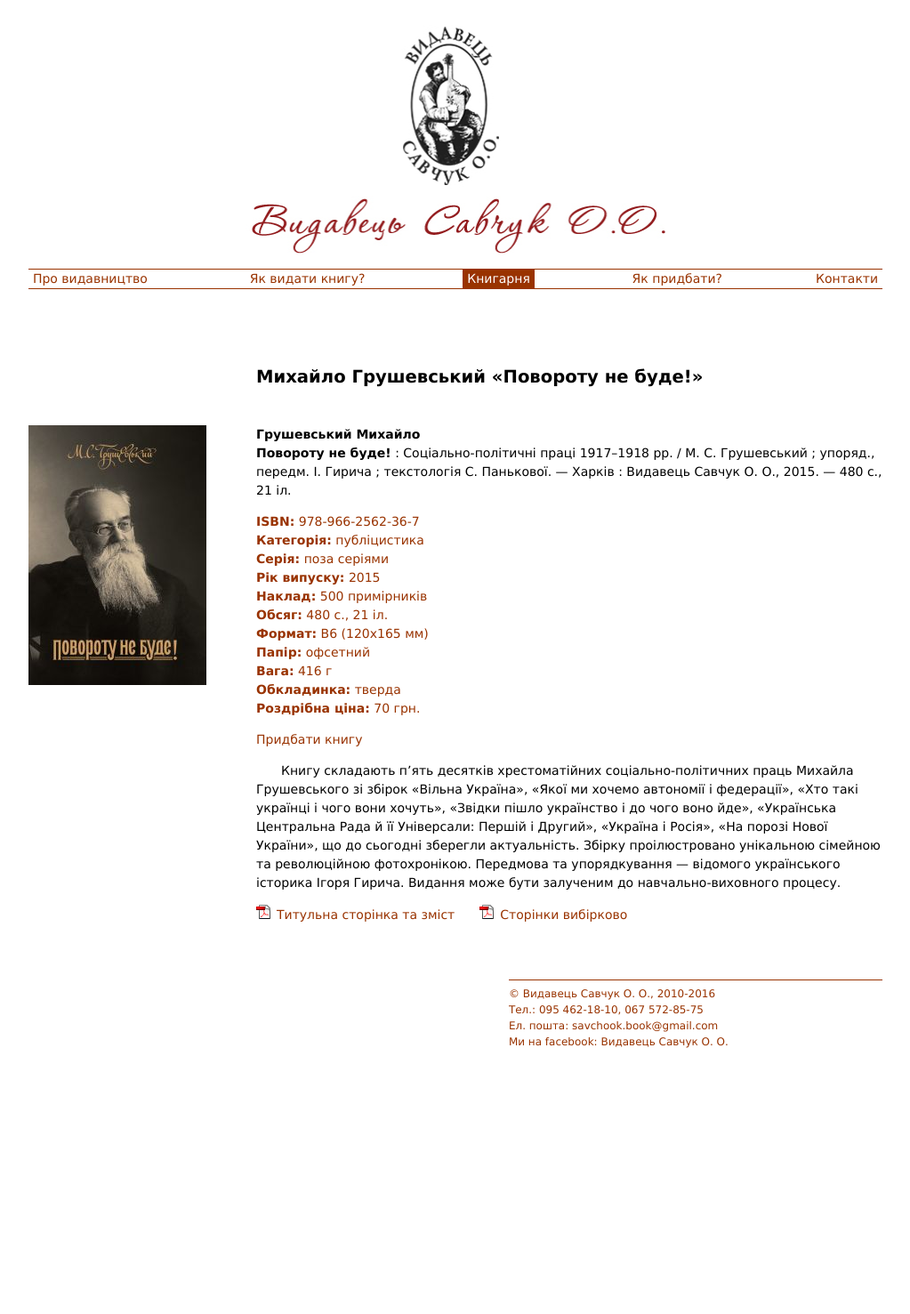
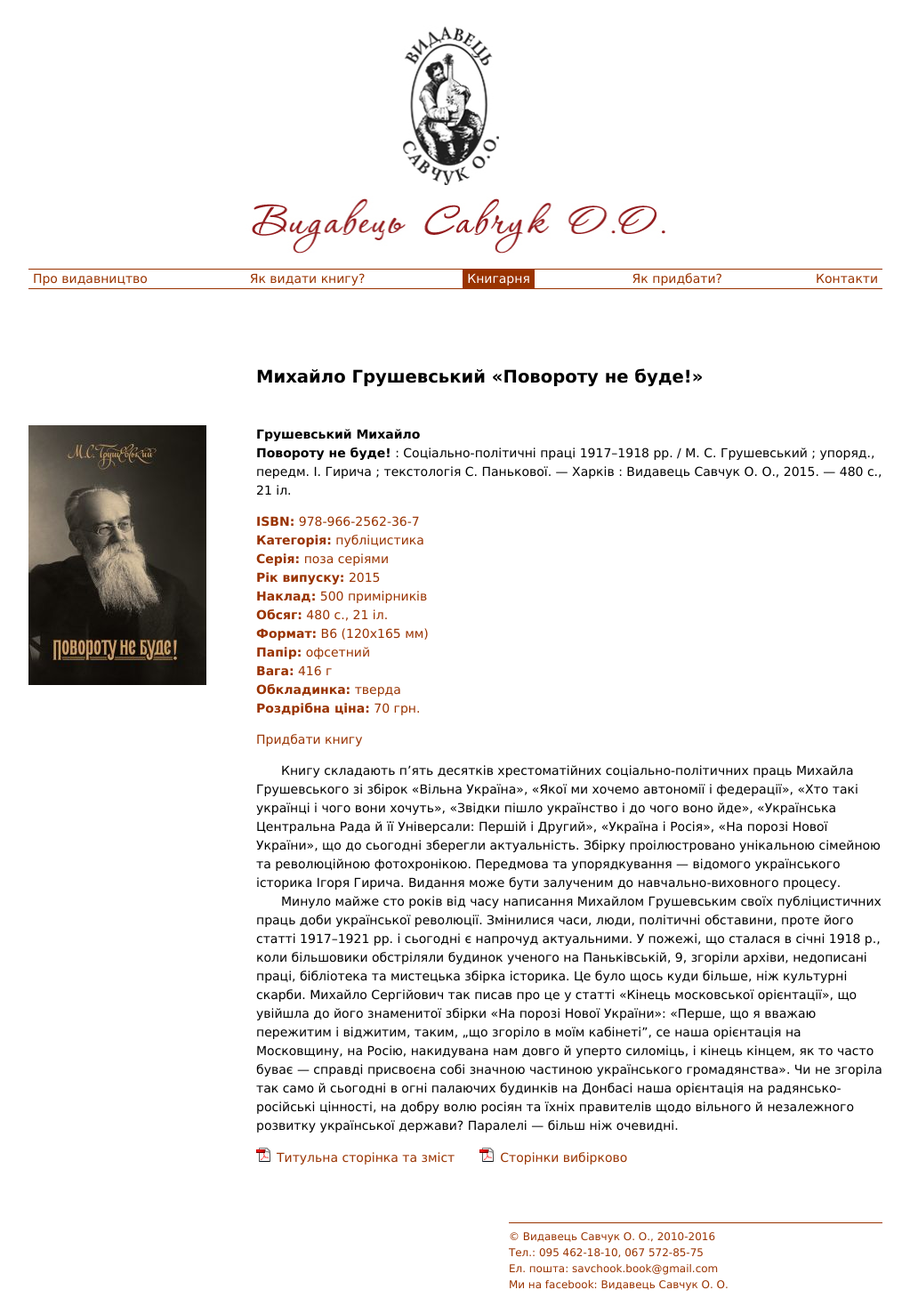
Before and after one commit to savchook/savchook.github.io, a Jekyll site: the page built from _books/grushevskyj-povorotu-ne-bude/index.markdown, in a window 1280 px wide. Shown: the whole page at 89% size, without its empty margins (128-1151 px from the left). Built offline with Jekyll 4.4.1, drawn with Linux system fonts in a browser that asks for light colours; before the commit the page ends 1204 px from its top, so only the background shows below that.

Commit message:
Update index.markdown

```diff
--- a/_books/grushevskyj-povorotu-ne-bude/index.markdown
+++ b/_books/grushevskyj-povorotu-ne-bude/index.markdown
@@ -34,3 +34,13 @@
 Збірку проілюстровано унікальною сімейною та революційною фотохронікою.
 Передмова та упорядкування — відомого українського історика Ігоря Гирича. Видання може бути залученим
 до навчально-виховного процесу.
+
+Минуло майже сто років від часу написання Михайлом Грушевським своїх публіцистичних праць
+доби української революції. Змінилися часи, люди, політичні обставини, проте його статті 1917–1921 рр.
+і сьогодні є напрочуд актуальними. У пожежі, що сталася в січні 1918 р., коли більшовики обстріляли будинок ученого на Паньківській, 9, згоріли архіви, недописані праці, бібліотека та мистецька збірка історика.
+Це було щось куди більше, ніж культурні скарби. Михайло Сергійович так писав про це у статті «Кінець
+московської орієнтації», що увійшла до його знаменитої збірки «На порозі Нової України»: «Перше, що я
+вважаю пережитим і віджитим, таким, „що згоріло в моїм кабінеті”, се наша орієнтація на Московщину, на
+Росію, накидувана нам довго й уперто силоміць, і кінець кінцем, як то часто буває — справді присвоєна
+собі значною частиною українського громадянства».
+Чи не згоріла так само й сьогодні в огні палаючих будинків на Донбасі наша орієнтація на радянсько-російські цінності, на добру волю росіян та їхніх правителів щодо вільного й незалежного розвитку української держави? Паралелі — більш ніж очевидні.
```
